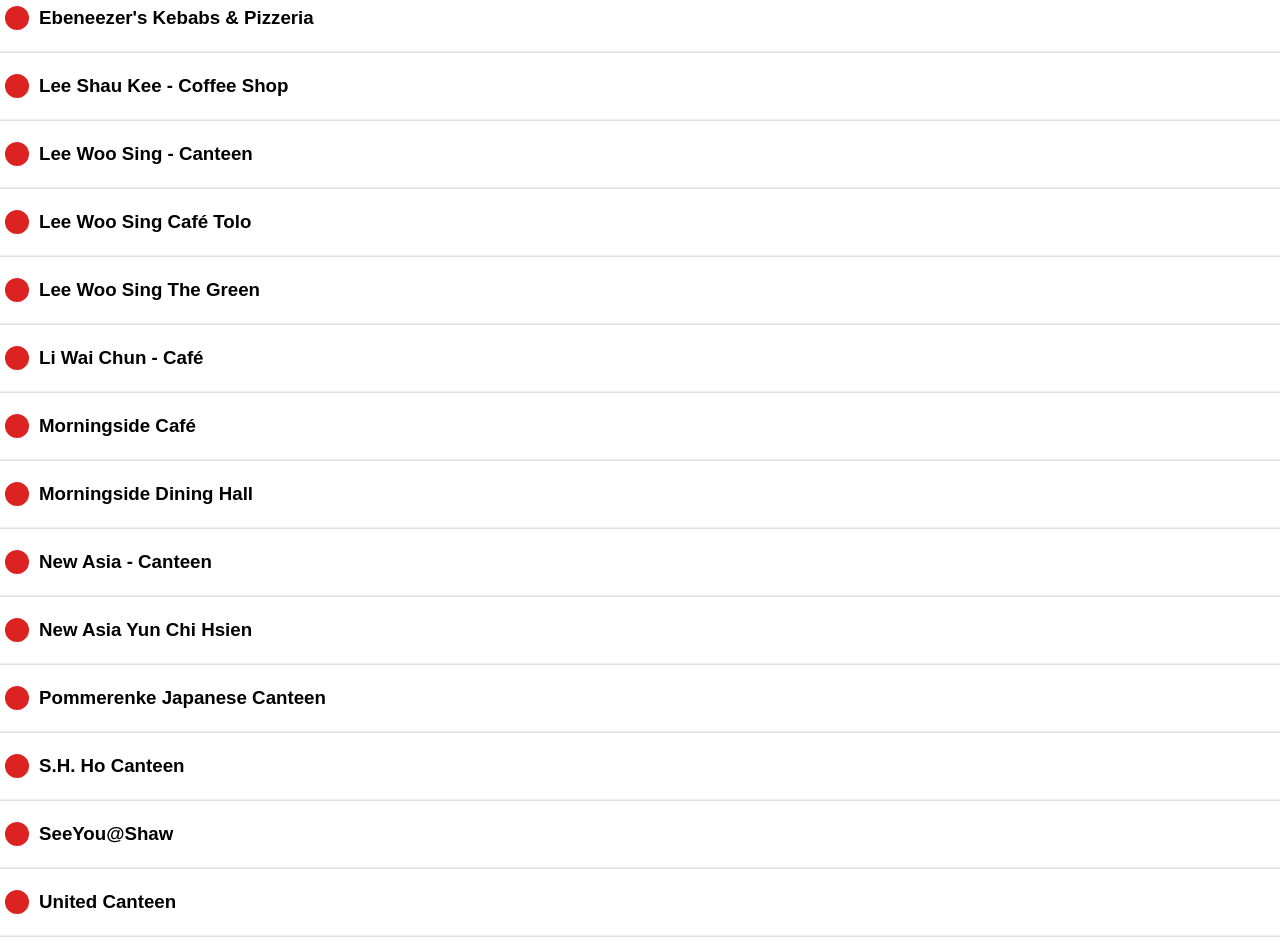
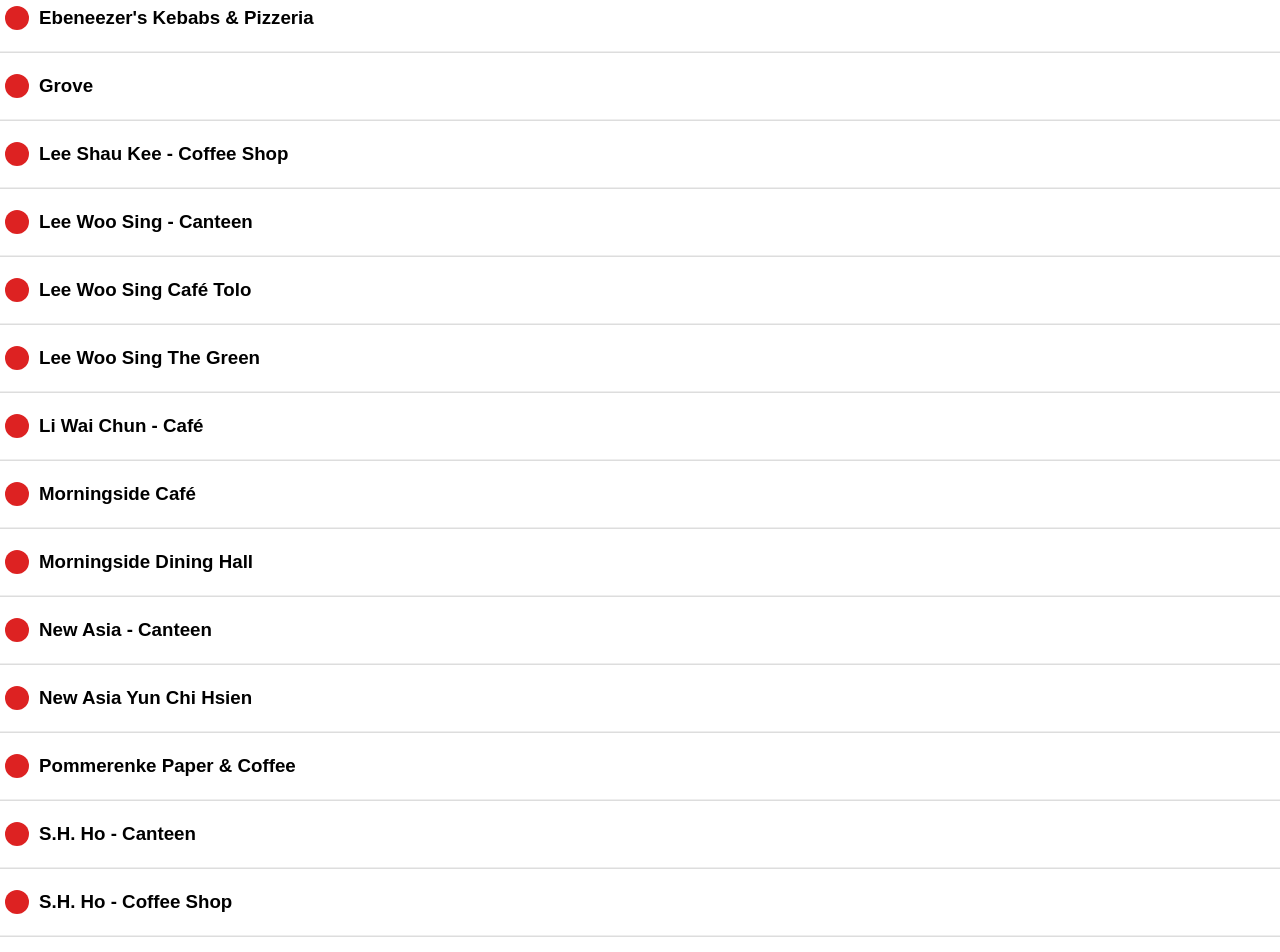
Before and after one commit to ryggan/Canteenu, a React (Create React App) app: page / in a window 1280 px wide. Shown: the part 660-1612 px from the top of the page. Built offline with nearby package versions, Linux system fonts and the light colour scheme; the HTML template or start-up script is replaced by a standard one.

Commit message:
Add SHHO cafe and Grove

```diff
--- a/src/App.js
+++ b/src/App.js
@@ -39,6 +39,7 @@ class App extends Component {
     let isOpen;
     let closingIn = 0;
     let opensIn = Number.MAX_VALUE;
+
     const now = {
       hour: parseInt(moment().format('HH'), 10),
       minute: parseInt(moment().format('mm'), 10)
@@ -108,7 +109,7 @@ class App extends Component {
 
         s.isOpen =
           s.closingIn > 0 && (opening.hour < now.hour || (opening.hour === now.hour && opening.minute <= now.minute));
-        console.log(s, opening.hour, now.hour, opening.hour < now.hour);
+
         slots.push(s);
       }
 
--- a/src/canteens.json
+++ b/src/canteens.json
@@ -7,7 +7,7 @@
   "Women Cooperative Store": ["0730-1330", "0730-1330", "0730-1330", "0730-1330", "0730-1330", "0730-1330", ""],
   "Chung Chi - Canteen": ["0730-2100", "0730-2100", "0730-2100", "0730-2100", "0730-2100", "0730-2100", "0730-2100"],
   "Li Wai Chun - Café": ["0800-2000", "0800-2000", "0800-2000", "0800-2000", "0800-2000", "0800-1700", ""],
-  "Pommerenke Japanese Canteen": ["1030-2130", "1030-2130", "1030-2130", "1030-2130", "1030-2130", "1200-1800", ""],
+  "Pommerenke Paper & Coffee": ["1030-2130", "1030-2130", "1030-2130", "1030-2130", "1030-2130", "1200-1800", ""],
   "Ebeneezer's Kebabs & Pizzeria": ["1000-2000", "1000-2000", "1000-2000", "1000-2000", "1000-2000", "1000-2000", ""],
   "New Asia - Canteen": ["0800-2100", "0800-2100", "0800-2100", "0800-2100", "0800-2100", "0800-2100", "1100-2100"],
   "New Asia Yun Chi Hsien": ["1200-1400", "1200-1400", "1200-1400", "1200-1400", "1200-1400", "", ""],
@@ -16,7 +16,8 @@
   "SeeYou@Shaw": ["0800-2100", "0800-2100", "0800-2100", "0800-2100", "0800-2100", "", "0900-2100"],
   "Morningside Dining Hall": ["0800-1700", "0800-1700", "0800-1700", "0800-1700", "0800-1700", "", ""],
   "Morningside Café": ["0800-2100", "0800-2100", "0800-2100", "0800-2100", "0800-2100", "1100-1900", "1100-1900"],
-  "S.H. Ho Canteen": ["0730-2100", "0730-2100", "0730-2100", "0730-2100", "0730-2100", "0730-2100", "0730-2100"],
+  "S.H. Ho - Canteen": ["0730-2100", "0730-2100", "0730-2100", "0730-2100", "0730-2100", "0730-2100", "0730-2100"],
+  "S.H. Ho - Coffee Shop": ["0800-2100", "0800-2100", "0800-2100", "0800-2100", "0800-2100", "0800-1600", ""],
   "C.W. Chu - Canteen": [
     "0800-2100",
     ["0800-1845", "1945-2100"],
@@ -32,5 +33,6 @@
   "Lee Woo Sing The Green": ["1100-2100", "1100-2100", "1100-2100", "1100-2100", "1100-2100", "1100-2100", "1100-2100"],
   "Lee Woo Sing Café Tolo": ["0800-2200", "0800-2200", "0800-2200", "0800-2200", "0800-2200", "1000-2200", "1000-2200"],
   "Cheng Yu Tung - The Stage": ["0845-1715", "0845-1715", "0845-1715", "0845-1715", "0845-1715", "", ""],
-  "Café 330": ["0800-2030", "0800-2030", "0800-2030", "0800-2030", "0800-2030", "0800-2000", ""]
+  "Café 330": ["0800-2030", "0800-2030", "0800-2030", "0800-2030", "0800-2030", "0800-2000", ""],
+  "Grove": ["1000-1945", "1000-1945", "1000-1945", "1000-1945", "1000-1945", "1000-1945", ""]
 }
```
